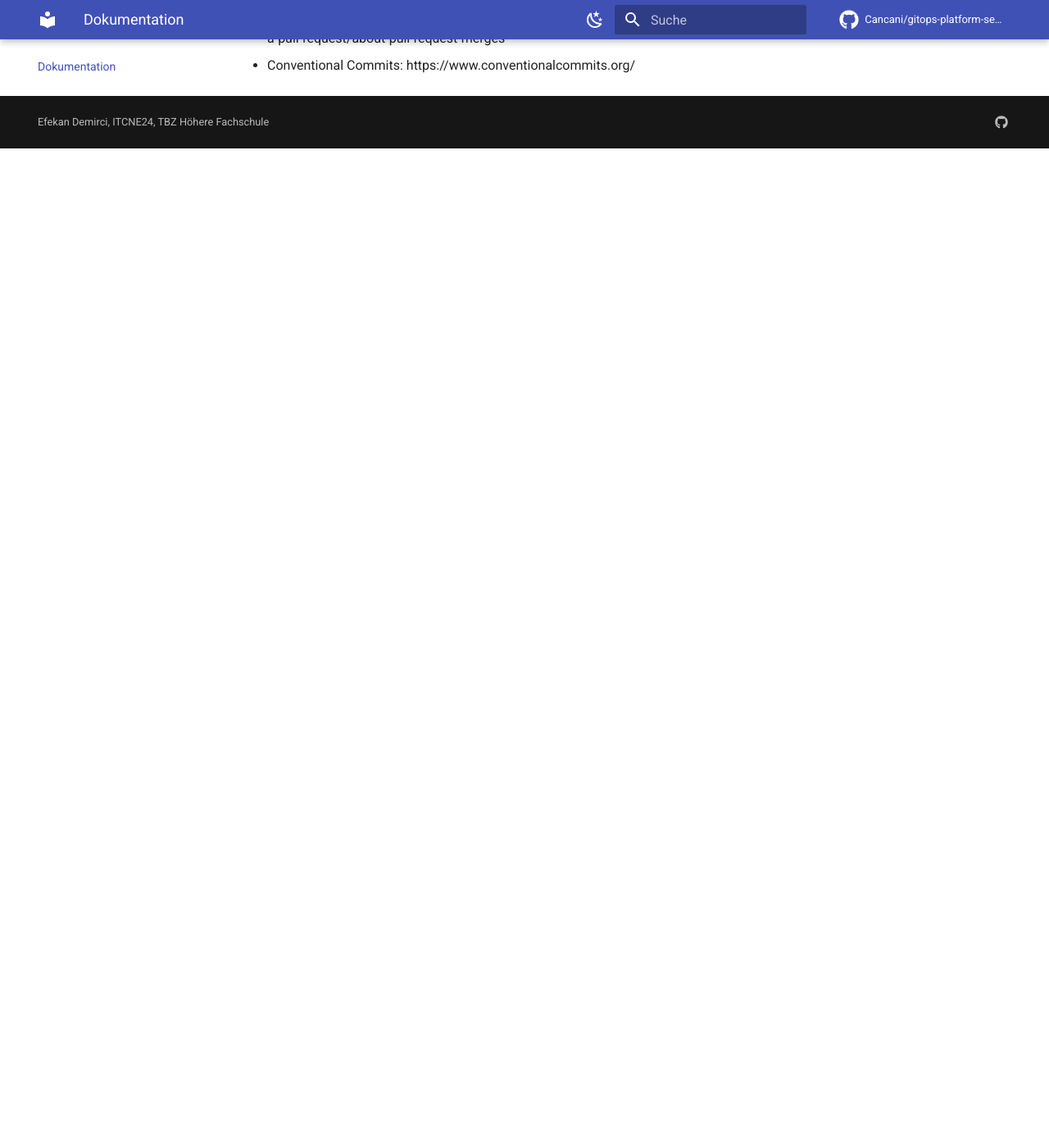
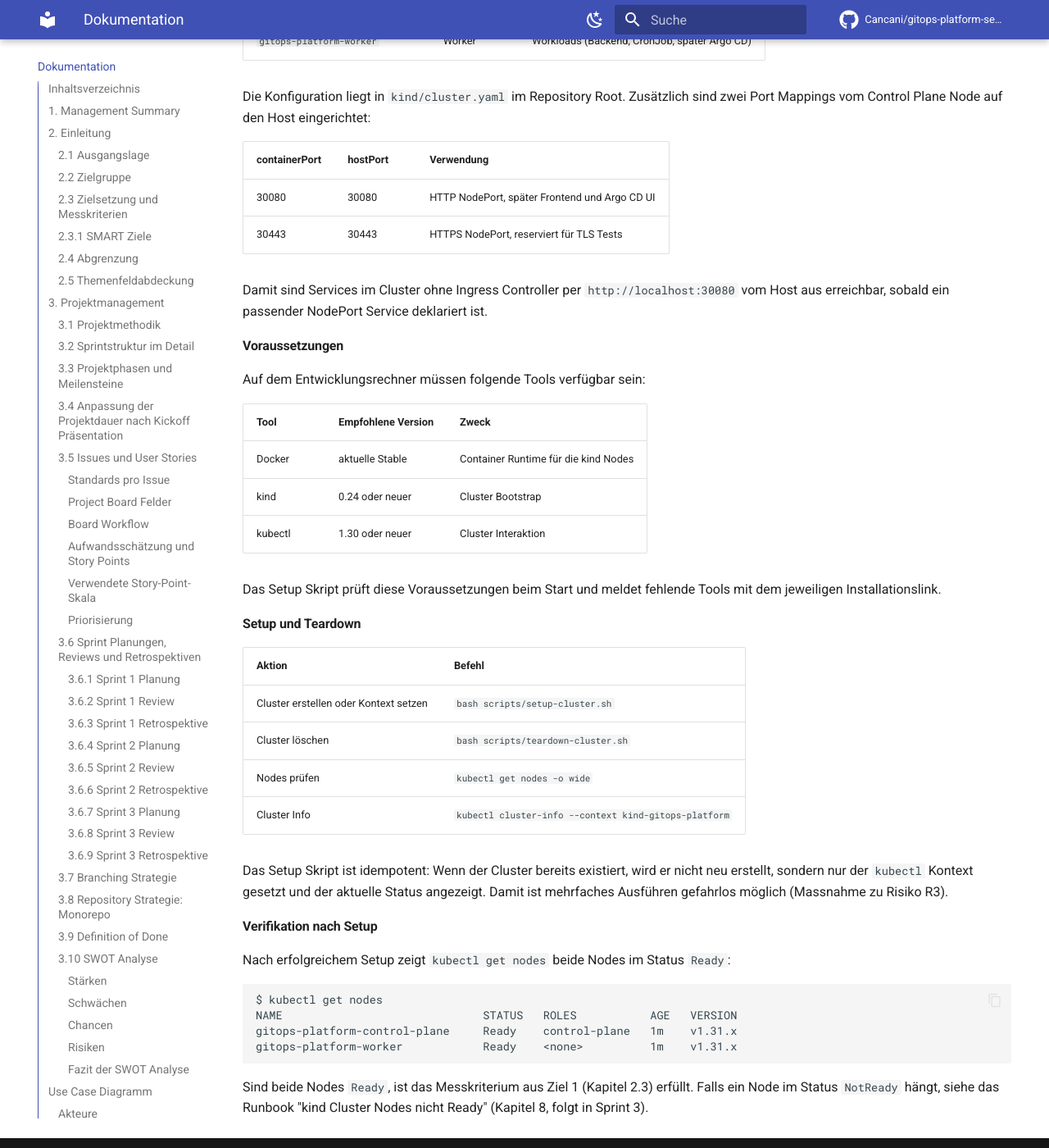
Before and after one commit to Cancani/gitops-platform-semesterarbeit5, an MkDocs documentation site: the page built from docs/dokumentation.md, in a window 1280 px wide and 1400 px high, scrolled down 42528 px. Shown: the whole window at 82% size. Built offline with MkDocs 1.6.1 and Material for MkDocs 9.7.7, drawn with Linux system fonts in a browser that asks for light colours; comment, search, counter and statistics services are not loaded; before the commit the page ends 42709 px from its top, so only the background shows below that; some of the changed text lies outside the part shown.

Commit message:
docs: Kapitel 5 Plattformaufbau erstellt und Inhaltsverzeichnis angepasst

````diff
--- a/docs/dokumentation.md
+++ b/docs/dokumentation.md
@@ -105,6 +87,12 @@
     - [ADR-003: SQLite statt PostgreSQL als Datenbank](#adr-003-sqlite-statt-postgresql-als-datenbank)
     - [ADR-004: Monorepo statt Multi Repo](#adr-004-monorepo-statt-multi-repo)
     - [ADR-005: Squash Merge statt Merge Commit](#adr-005-squash-merge-statt-merge-commit)
+  - [Plattformaufbau](#plattformaufbau)
+    - [Lokaler Cluster mit kind](#lokaler-cluster-mit-kind)
+      - [Cluster Topologie](#cluster-topologie)
+      - [Voraussetzungen](#voraussetzungen)
+      - [Setup und Teardown](#setup-und-teardown)
+      - [Verifikation nach Setup](#verifikation-nach-setup)
 
 ---
 
@@ -1397,3 +1385,67 @@
 
 - GitHub Merge Optionen: https://docs.github.com/en/pull-requests/collaborating-with-pull-requests/incorporating-changes-from-a-pull-request/about-pull-request-merges
 - Conventional Commits: https://www.conventionalcommits.org/
+
+---
+
+## Plattformaufbau
+
+Dieses Kapitel beschreibt die technische Umsetzung der Plattform: vom lokalen Cluster über die Anwendungskomponenten bis hin zum GitOps Setup. Die Reihenfolge der Unterkapitel folgt der tatsächlichen Bootstrap-Reihenfolge auf einem leeren Rechner: erst der Cluster, dann die Anwendung, dann die GitOps Schicht.
+
+### Lokaler Cluster mit kind
+
+Der lokale Kubernetes Cluster wird mit kind aufgesetzt. Die Wahl von kind gegenüber minikube, k3s und k3d ist in [ADR-002](#43-adr-002-lokaler-cluster-mit-kind-statt-minikube) dokumentiert.
+
+#### Cluster Topologie
+
+Der Cluster besteht aus zwei Nodes:
+
+| Node | Rolle | Zweck |
+| --- | --- | --- |
+| `gitops-platform-control-plane` | Control Plane | API Server, Scheduler, Controller Manager, etcd |
+| `gitops-platform-worker` | Worker | Workloads (Backend, CronJob, später Argo CD) |
+
+Die Konfiguration liegt in `kind/cluster.yaml` im Repository Root. Zusätzlich sind zwei Port Mappings vom Control Plane Node auf den Host eingerichtet:
+
+| containerPort | hostPort | Verwendung |
+| --- | --- | --- |
+| 30080 | 30080 | HTTP NodePort, später Frontend und Argo CD UI |
+| 30443 | 30443 | HTTPS NodePort, reserviert für TLS Tests |
+
+Damit sind Services im Cluster ohne Ingress Controller per `http://localhost:30080` vom Host aus erreichbar, sobald ein passender NodePort Service deklariert ist.
+
+#### Voraussetzungen
+
+Auf dem Entwicklungsrechner müssen folgende Tools verfügbar sein:
+
+| Tool | Empfohlene Version | Zweck |
+| --- | --- | --- |
+| Docker | aktuelle Stable | Container Runtime für die kind Nodes |
+| kind | 0.24 oder neuer | Cluster Bootstrap |
+| kubectl | 1.30 oder neuer | Cluster Interaktion |
+
+Das Setup Skript prüft diese Voraussetzungen beim Start und meldet fehlende Tools mit dem jeweiligen Installationslink.
+
+#### Setup und Teardown
+
+| Aktion | Befehl |
+| --- | --- |
+| Cluster erstellen oder Kontext setzen | `bash scripts/setup-cluster.sh` |
+| Cluster löschen | `bash scripts/teardown-cluster.sh` |
+| Nodes prüfen | `kubectl get nodes -o wide` |
+| Cluster Info | `kubectl cluster-info --context kind-gitops-platform` |
+
+Das Setup Skript ist idempotent: Wenn der Cluster bereits existiert, wird er nicht neu erstellt, sondern nur der `kubectl` Kontext gesetzt und der aktuelle Status angezeigt. Damit ist mehrfaches Ausführen gefahrlos möglich (Massnahme zu Risiko R3).
+
+#### Verifikation nach Setup
+
+Nach erfolgreichem Setup zeigt `kubectl get nodes` beide Nodes im Status `Ready`:
+
+```
+$ kubectl get nodes
+NAME                              STATUS   ROLES           AGE   VERSION
+gitops-platform-control-plane     Ready    control-plane   1m    v1.31.x
+gitops-platform-worker            Ready    <none>          1m    v1.31.x
+```
+
+Sind beide Nodes `Ready`, ist das Messkriterium aus Ziel 1 (Kapitel 2.3) erfüllt. Falls ein Node im Status `NotReady` hängt, siehe das Runbook "kind Cluster Nodes nicht Ready" (Kapitel 8, folgt in Sprint 3).
````
Also changed, not shown: other parts of docs/dokumentation.md (+0 -18 lines).
